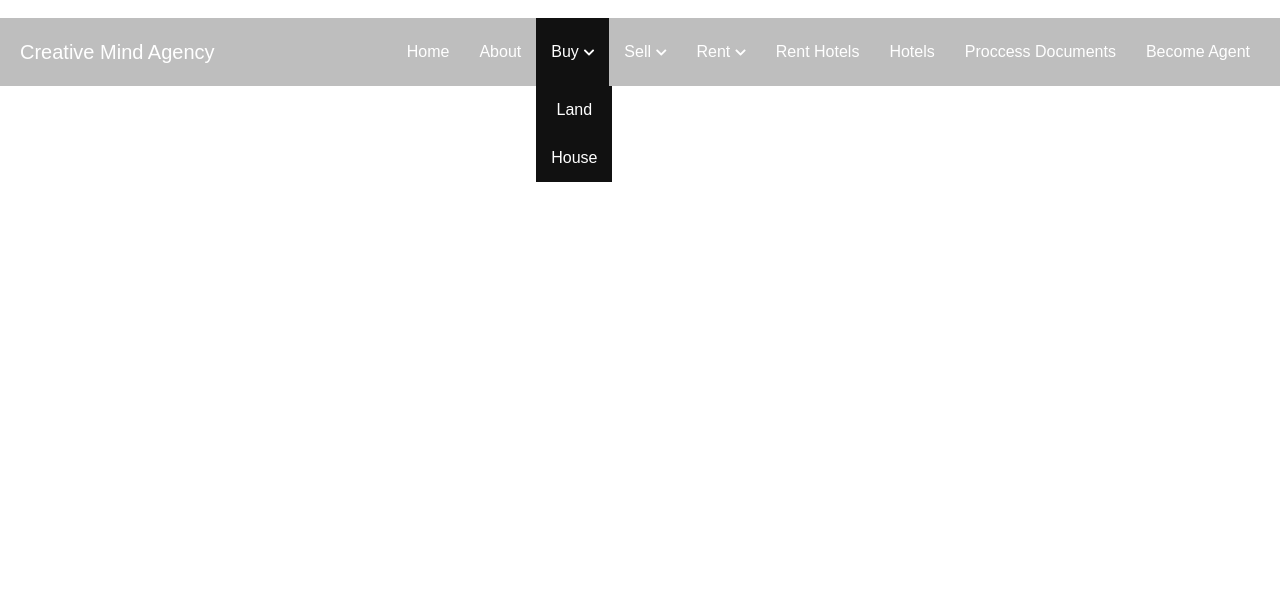
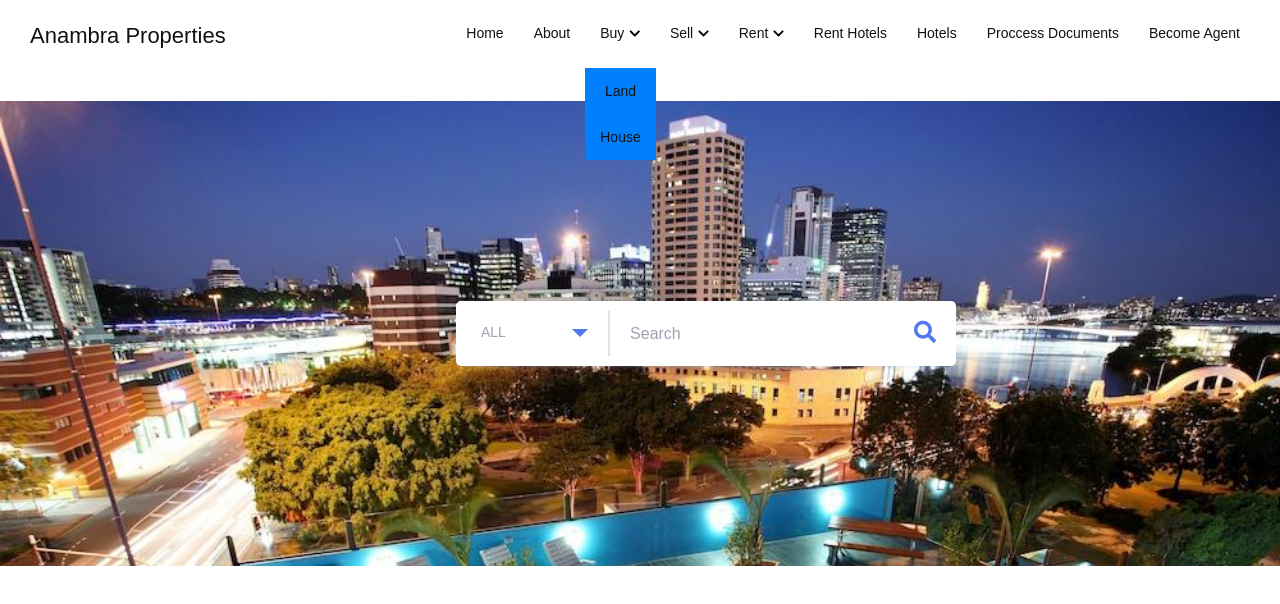
Before and after one commit to UgwuObed/Anambra-Properties, a website: page index.html in a window 1280 px wide. Both pictures are taken after a click on the item "Buy". Drawn offline with Linux system fonts and the light colour scheme; a web font is replaced by a local one.

Commit message:
search bar added

```diff
--- a/index.html
+++ b/index.html
@@ -13,17 +13,17 @@
     <!-- Customized Bootstrap Stylesheet -->
     <link href="style.css" rel="stylesheet">
     <link rel="stylesheet" href="https://cdnjs.cloudflare.com/ajax/libs/font-awesome/5.13.0/css/all.min.css">
+    <link rel="stylesheet" href="https://fonts.googleapis.com/css?family=Sofia">
    <!-- <link rel="stylesheet" href="style.scss" /> -->
 </head>
 <body>
    <section class="navigation">
       <div class="nav-container">
         <div class="brand">
-          <a href="#!">Logo</a>
         </div>
         <nav>
           <ul class="menu">
-              <li class="logo"><a href="#">Creative Mind Agency</a></li>
+              <li class="logo"><a href="#">Anambra Properties</a></li>
               <li class="item"><a href="#">Home</a></li>
               <li class="item"><a href="#">About</a></li>
               <li class="item has-submenu">
@@ -57,8 +57,24 @@
       </div>
     </section>
 
-
-
+<section class="img">
+<div class="wrapper">
+    <div class="search_box">
+        <div class="dropdown">
+            <div class="default_option">All</div>
+            <ul>
+              <li>All</li>
+              <li>Recent</li>
+              <li>Popular</li>
+            </ul>
+        </div>
+        <div class="search_field">
+          <input type="text" class="input" placeholder="Search">
+          <i class="fas fa-search"></i>
+      </div>
+    </div>
+</div>
+</section>
 
 
     <script src="script.js"></script>
--- a/script.js
+++ b/script.js
@@ -59,3 +59,15 @@ function closeSubmenu(e) {
 
   /* Event listener */
   document.addEventListener("click", closeSubmenu, false);
+
+
+
+  $(".default_option").click(function(){
+    $(".dropdown ul").addClass("active");
+  });
+
+  $(".dropdown ul li").click(function(){
+    var text = $(this).text();
+    $(".default_option").text(text);
+    $(".dropdown ul").removeClass("active");
+  });
--- a/style.css
+++ b/style.css
@@ -7,10 +7,14 @@
 body {
   font-family: sans-serif;
   font-size: 16px;
+
 }
 nav {
-  background: rgba(0, 0, 0, 0.255);
-  padding: 0 15px;
+  padding: 0 25px;
+  font-family: "Sofia", sans-serif;
+  font-size: 14px;
+  padding-bottom: 30px;
+  position: relative;
 }
 a {
   color: white;
@@ -19,20 +23,23 @@ a {
 .menu,
 .submenu {
   list-style-type: none;
+  color: #111;
 }
 .logo {
-  font-size: 20px;
+  font-size: 22px;
   padding: 7.5px 10px 7.5px 0;
+  font-style: bold;
 }
 .item {
   padding: 10px;
+  color: antiquewhite;
 }
 .item.button {
   padding: 9px 5px;
 }
 .item:not(.button) a:hover,
 .item a:hover::after {
-  color: #ccc;
+  color: darkblue;
 }
 
 /* Mobile menu */
@@ -45,6 +52,7 @@ a {
 .menu li a {
   display: block;
   padding: 15px 5px;
+  color: #111;
 }
 .menu li.subitem a {
   padding: 15px;
@@ -61,6 +69,7 @@ a {
   width: 100%;
   text-align: center;
   display: none;
+  color: antiquewhite;
 }
 .active .item {
   display: block;
@@ -73,6 +82,8 @@ a {
 /* Submenu up from mobile screens */
 .submenu {
   display: none;
+  background-color: #0080ff;
+  color: antiquewhite;
 }
 .submenu-active .submenu {
  display: block;
@@ -86,14 +97,15 @@ a {
   line-height: 16px;
   font-weight: 900;
   content: "\f078";
-  color: white;
+  color: rgb(0, 0, 0);
   padding-left: 5px;
+
 }
 .subitem a {
   padding: 10px 15px;
 }
 .submenu-active {
-  background-color: #111;
+  background-color: rgb(255, 255, 255);
   border-radius: 3px;
 }
 
@@ -136,7 +148,7 @@ a {
   }
   .button:not(.secondary) a:hover {
       background: royalblue;
-      border-color: darkblue;
+      border-color: white;
   }
 }
 
@@ -165,7 +177,6 @@ a {
       position: absolute;
       left: 0;
       top: 68px;
-      background: #111;
   }
   .toggle {
       display: none;
@@ -174,3 +185,118 @@ a {
       border-radius: 0;
   }
 }
+
+.img{
+  background-image: url(bbb.jpg);
+  background-repeat: no-repeat;
+  background-size: cover;
+  position: relative;
+  z-index: -1;
+}
+
+
+
+
+@import url('https://fonts.googleapis.com/css?family=Montserrat&display=swap');
+
+
+.wrapper {
+  margin: auto;
+  width: 60%;
+  padding: 200px;
+}
+.wrapper .search_box{
+  width: 500px;
+  background: #fff;
+  border-radius: 5px;
+  height: 65px;
+  display: flex;
+  padding: 10px;
+  box-shadow: 0 8px 6px -10px #b3c6ff;
+}
+
+.wrapper .search_box .dropdown{
+  width: 150px;
+  border-right: 2px solid #dde2f1;
+  color: #9fa3b1;
+  position: relative;
+  cursor: pointer;
+}
+
+.wrapper .search_box .dropdown .default_option{
+  text-transform: uppercase;
+  padding: 13px 15px;
+  font-size: 14px;
+}
+
+.wrapper .search_box .dropdown ul{
+  position: absolute;
+  top: 70px;
+  left: -10px;
+  background: #fff;
+  width: 150px;
+  border-radius: 5px;
+  padding: 20px;
+  display: none;
+  box-shadow: 8px 8px 6px -10px #b3c6ff;
+}
+
+.wrapper .search_box .dropdown ul.active{
+  display: block;
+}
+
+.wrapper .search_box .dropdown ul li{
+  padding-bottom: 20px;
+}
+
+.wrapper .search_box .dropdown ul li:last-child{
+  padding-bottom: 0;
+}
+
+.wrapper .search_box .dropdown ul li:hover{
+  color: #6f768d;
+}
+
+.wrapper .search_box .dropdown:before{
+  content: "";
+  position: absolute;
+  top: 18px;
+  right: 20px;
+  border: 8px solid;
+  border-color: #5078ef transparent transparent transparent;
+}
+
+.wrapper .search_box .search_field{
+  width: 350px;
+  height: 100%;
+  position: relative;
+}
+
+.wrapper .search_box .search_field .input{
+  width: 100%;
+  height: 100%;
+  border: 0px;
+  font-size: 16px;
+  padding-left: 20px;
+  padding-right: 38px;
+  color: #6f768d;
+}
+
+.wrapper .search_box .search_field .fas{
+  position: absolute;
+  top: 10px;
+  right: 10px;
+  font-size: 22px;
+  color: #5078ef;
+  cursor: pointer;
+}
+
+::-webkit-input-placeholder { /* Chrome/Opera/Safari */
+  color: #9fa3b1;
+}
+::-moz-placeholder { /* Firefox 19+ */
+ color: #9fa3b1;
+}
+:-ms-input-placeholder { /* IE 10+ */
+  color: #9fa3b1;
+}
```
Also changed, not shown: 062961a2f10dbd-64-rooms-hostel-block-of-flats-for-sale-nekede-owerri-municipal-imo.jpg (added), 062ecf949d4ce6-luxury-18-hotel-rooms-hostel-for-sale-ajah-lagos.jpeg (added), 5687280_20170720182827_jpegac171bd146da788e5a8365e031a11504.jpg (added), bbb.jpg (added), gog.jpg (added), 1 other file.
